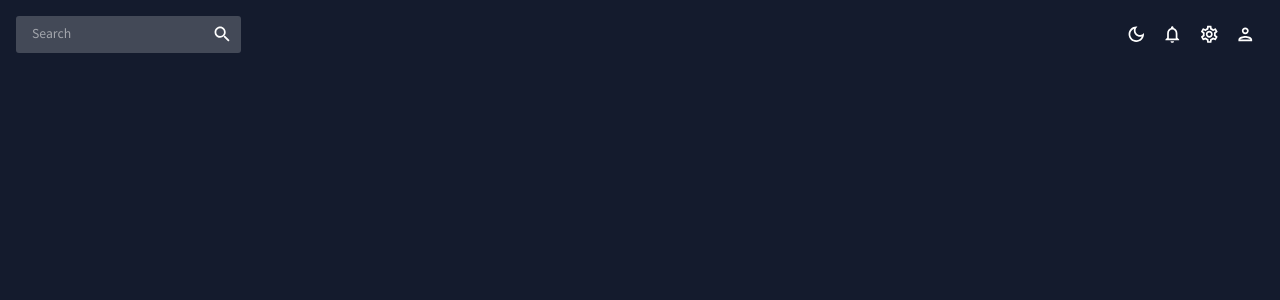
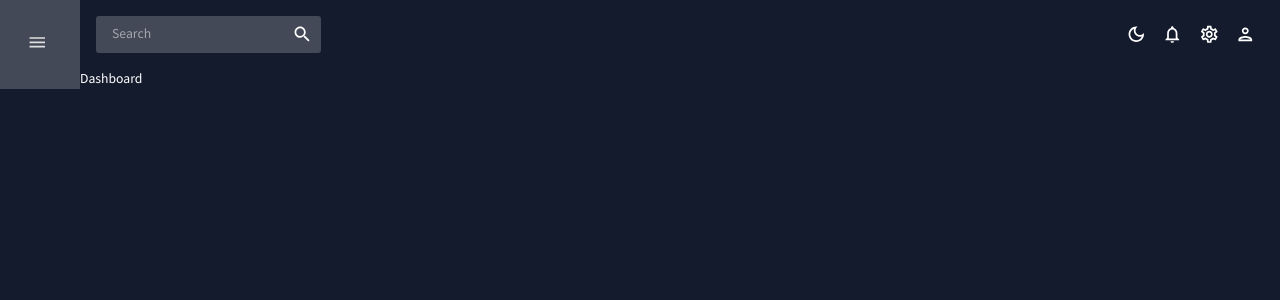
Before and after one commit to morphine-kunal/Dashboard, a React (Create React App) app: page / in a window 1280 px wide. Shown: the top 300 px of the page. Built offline with nearby package versions, Linux system fonts and the light colour scheme.

Commit message:
topbar modified,Sidebar added,user_dp added

```diff
--- a/src/App.js
+++ b/src/App.js
@@ -1,7 +1,21 @@
 import { ColorModeContext, useMode } from "./theme";
 import { CssBaseline, ThemeProvider } from "@mui/material";
+import { Routes, Route } from "react-router-dom";
 import Topbar from './scenes/global/Topbar';
-// import Dashboard from './scenes/dashboard';
+import Sidebar from './scenes/global/Sidebar';
+import Dashboard from './scenes/dashboard';
+// import Team from './scenes/team';
+// import Invoices from './scenes/invoices';
+// import Contacts from './scenes/contacts';
+// import Bar from './scenes/bar';
+// import Form from './scenes/form';
+// import Line from './scenes/line';
+// import Pie from './scenes/pie';
+// import FAQ from './scenes/faq';
+// import Geography from './scenes/geography';
+// import { Calendar } from "./scenes/calendar";
+
+
 
 function App() {
   const [theme, colorMode] = useMode();
@@ -11,7 +25,23 @@ function App() {
       <ThemeProvider theme={theme}>
         <CssBaseline />
         <div className="app">
-          <main className="content"><Topbar/></main>
+          <Sidebar/>
+          <main className="content">
+            <Topbar/>
+            <Routes>
+              <Route path='/' element={<Dashboard/>} />
+              {/* <Route path='/team' element={<Team/>} /> */}
+              {/* <Route path='/invoices' element={<Invoices/>} />*/}
+              {/* <Route path='/contacts' element={<Contacts/>} />*/}
+              {/* <Route path='/bar' element={<Bar/>} />*/}
+              {/* <Route path='/form' element={<Form/>} />*/}
+              {/* <Route path='/line' element={<Line/>} />*/}
+              {/* <Route path='/pie' element={<Pie/>} />*/}
+              {/* <Route path='/faq' element={<FAQ/>} />*/}
+              {/* <Route path='/geography' element={<Geography/>} />*/}
+              {/* <Route path='/calendar' element={<Calendar/>} />*/}
+            </Routes>
+            </main>
         </div>
       </ThemeProvider>
     </ColorModeContext.Provider>
--- a/src/scenes/global/Sidebar.jsx
+++ b/src/scenes/global/Sidebar.jsx
@@ -1,7 +1,97 @@
+import { useState } from "react";
+import { ProSidebar, Menu, MenuItem } from "react-pro-sidebar";
+import "react-pro-sidebar/dist/css/styles.css";
+import { Box, IconButton, Typography, useTheme } from "@mui/material";
+import { Link } from "react-router-dom";
+import { tokens } from "../../theme";
+import HomeOutlined from "@mui/icons-material/HomeOutlined";
+import PeopleOutlined from "@mui/icons-material/PeopleOutlined";
+import ContactsOutlined from "@mui/icons-material/ContactsOutlined";
+import ReceiptOutlined from "@mui/icons-material/ReceiptOutlined";
+import PersonOutlined from "@mui/icons-material/PersonOutlined";
+import CalendarTodayOutlined from "@mui/icons-material/CalendarTodayOutlined";
+import HelpOutlined from "@mui/icons-material/HelpOutlined";
+import BarChartOutlined from "@mui/icons-material/BarChartOutlined";
+import PieChartOutlinedOutlined from "@mui/icons-material/PieChartOutlineOutlined";
+import TimelineOutlined from "@mui/icons-material/TimelineOutlined";
+import MenuOutlined from "@mui/icons-material/MenuOutlined";
+import MapOutlined from "@mui/icons-material/MapOutlined";
+
+const Sidebar = () => {
+  const theme = useTheme();
+  const colors = tokens(theme.palette.mode);
+  const [isCollapsed, setIsCollapsed] = useState("false");
+  const [selected, setSelected] = useState("Dashboard");
+
+  return (
+    <Box
+      sx={{
+        "& .pro-sidebar-inner": {
+          background: `${colors.primary[400]} !important`,
+        },
+        "& .pro-icon-wrapper": {
+          backgroundColor: "transparent !important",
+        },
+        "& .pro-inner-item": {
+          padding: "5px 35px 5px 20px !important",
+        },
+        "& .pro-inner-item:hover": {
+          color: "#868dfb !important",
+        },
+        "& .pro-menu-item:active": {
+          color: "6870fa !important",
+        },
+      }}
+    >
+      <ProSidebar collapsed={isCollapsed}>
+        <Menu iconShape="square">
+          {/* Logo and Menu icon  */}
+          <MenuItem
+            onClick={() => setIsCollapsed(!isCollapsed)}
+            icon={isCollapsed ? <MenuOutlined /> : undefined}
+            style={{
+              margin: "10px 0 10px 0",
+              color: colors.grey[100],
+            }}
+          >
+            {!isCollapsed && (
+              <Box
+                display={"flex"}
+                justifyContent="space-between"
+                alignItems={"center"}
+                ml="15px"
+              >
+                <Typography varient='h3' color={colors.grey[100]}>MORPHINE</Typography>
+                <IconButton onClick={() => setIsCollapsed(!isCollapsed)}>
+                  <MenuOutlined />
+                </IconButton>
+              </Box>
+            )}
+          </MenuItem>
+            {/* user */}
+            {!isCollapsed && (
+                <Box mb={'25px'}>
+                    <Box display={'flex'} justifyContent='center' alignItems={'center'}>
+                        <img alt="user-dp"
+                        width={'100px'}
+                        height='100px'
+                        src="../../assets/user.jpg"
+                        style={{cursor: 'pointer', borderRadius: '50%'}}
+                        />
+                    </Box>
+                    <Box textAlign={'center'}>
+                        <Typography varient='h2' color={colors.grey[100]} fontWeight='bold' sx={{m: '10px 0 0 0'}}>Kunal Kishore</Typography>
+                        <Typography varient='h3' color={colors.greenAccent[300]}>Admin</Typography>
+                    </Box>
+                </Box>
+            )}
 
 
-const Sidebar = () =>{
-    return <div>Sidebar</div>;
-}
+
+        </Menu>
+      </ProSidebar>
+    </Box>
+  );
+};
 
 export default Sidebar;
--- a/src/scenes/global/Topbar.jsx
+++ b/src/scenes/global/Topbar.jsx
@@ -17,7 +17,6 @@ const Topbar = () => {
   return (
     <Box display={"flex"} justifyContent={"space-between"} p={2}>
       {/* search bar  */}
-
       <Box
         display={"flex"}
         backgroundColor={colors.primary[400]}
@@ -28,6 +27,7 @@ const Topbar = () => {
           <SearchIcon />
         </IconButton>
       </Box>
+
       {/* icons  */}
       <Box display={"flex"}>
         <IconButton onClick={colorMode.toggleColorMode}>
```
Also changed, not shown: public/assets/user.jpg (added).
